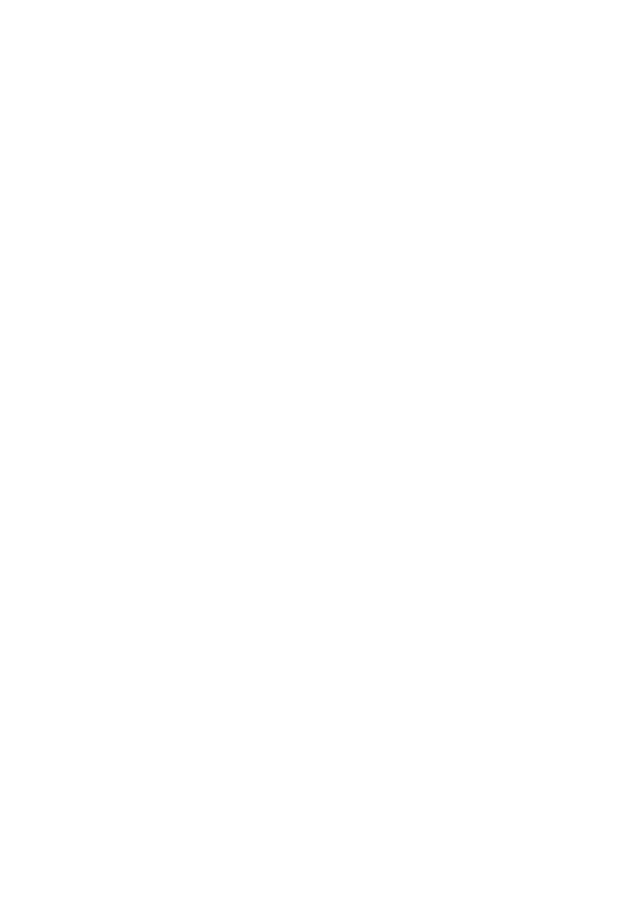
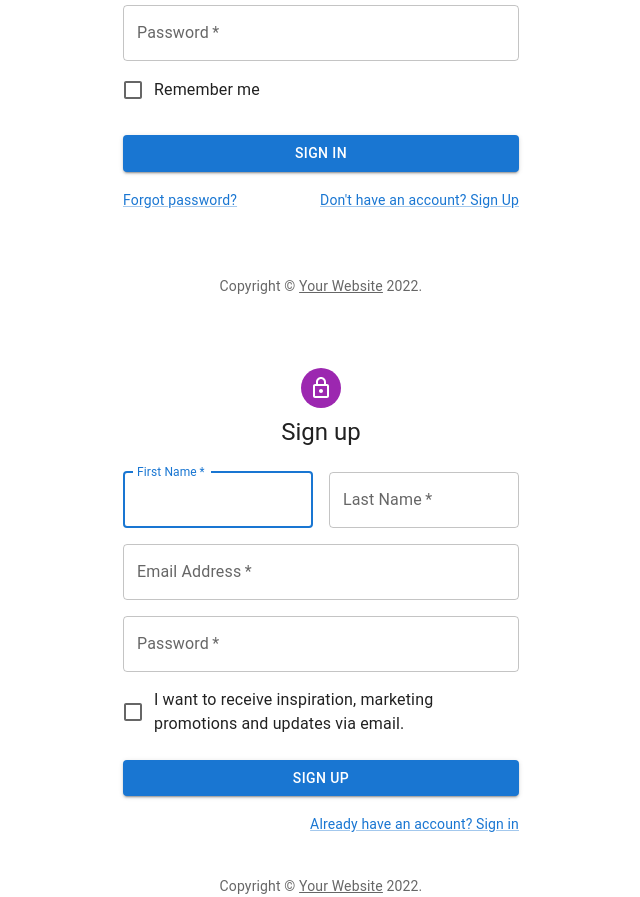
Before and after one commit to miskhill/annualmedia, a React (Create React App) app: page / in a window 1280 px wide. Shown: the part 320-1217 px from the top of the page, without its empty margins (319-959 px from the left). Before the commit the page ends 800 px from the top, so only its background shows below. Built offline with nearby package versions, Linux system fonts and the light colour scheme.

Commit message:
signin signup and form started

```diff
--- a/package.json
+++ b/package.json
@@ -3,6 +3,11 @@
   "version": "0.1.0",
   "private": true,
   "dependencies": {
+    "@emotion/react": "^11.10.5",
+    "@emotion/styled": "^11.10.5",
+    "@mui/icons-material": "^5.11.0",
+    "@mui/material": "^5.11.2",
+    "@mui/styled-engine-sc": "^5.11.0",
     "@testing-library/jest-dom": "^5.16.5",
     "@testing-library/react": "^13.4.0",
     "@testing-library/user-event": "^13.5.0",
@@ -16,6 +21,7 @@
     "react-dom": "^18.2.0",
     "react-router-dom": "^6.6.1",
     "react-scripts": "5.0.1",
+    "styled-components": "^5.3.6",
     "web-vitals": "^2.1.4"
   },
   "scripts": {
--- a/src/components/home.js
+++ b/src/components/home.js
@@ -1,9 +1,13 @@
 import react from 'react';
+import SignIn from './signIn';
+import SignUp from './signUp';
 
 const Home = () => {
   return (
     <div>
       <h1>Home Page</h1>
+      <SignIn />
+      <SignUp />
     </div>
   );
 }
--- /dev/null
+++ b/src/components/importCard.js
@@ -0,0 +1,62 @@
+import React from 'react';
+import FormLabel from "@mui/material/FormLabel";
+import FormControl from "@mui/material/FormControl"
+
+
+
+// create a reusable card to allow a user to import movie details
+const ImportCard = () => {
+
+return (
+
+  <form >
+    <h1>Import Media</h1>
+    <FormControl>
+      <FormLabel>Title</FormLabel>
+      <input type="text" />
+    </FormControl>
+    <FormControl>
+      <FormLabel>Year</FormLabel>
+      <input type="text" />
+    </FormControl>
+    <FormControl>
+      <FormLabel>Genre</FormLabel>
+      <input type="text" />
+    </FormControl>
+
+    <FormControl>
+      <FormLabel>Director</FormLabel>
+      <input type="text" />
+    </FormControl>
+
+    <FormControl>
+      <FormLabel>Cast</FormLabel>
+      <input type="text" />
+    </FormControl>
+
+
+    <FormControl>
+      <FormLabel>Plot</FormLabel>
+      <input type="text" />
+    </FormControl>
+
+    <FormControl>
+      <FormLabel>Poster</FormLabel>
+      <input type="text" />
+    </FormControl>
+
+    <FormControl>
+      <FormLabel>IMDB Rating</FormLabel>
+      <input type="text" />
+    </FormControl>
+
+    <FormControl>
+      <FormLabel>Website</FormLabel>
+      <input type="text" />
+    </FormControl>
+
+  </form>
+
+)}
+
+export default ImportCard;
--- a/src/components/movies.js
+++ b/src/components/movies.js
@@ -1,9 +1,12 @@
 import React from 'react';
+import ImportCard from './importCard';
 
 const Movies = () => {
   return (
     <div>
       <h1>Movies Page</h1>
+      <ImportCard />
+
     </div>
   );
 }
--- /dev/null
+++ b/src/components/signIn.js
@@ -0,0 +1,110 @@
+import * as React from 'react';
+import Avatar from '@mui/material/Avatar';
+import Button from '@mui/material/Button';
+import CssBaseline from '@mui/material/CssBaseline';
+import TextField from '@mui/material/TextField';
+import FormControlLabel from '@mui/material/FormControlLabel';
+import Checkbox from '@mui/material/Checkbox';
+import Link from '@mui/material/Link';
+import Grid from '@mui/material/Grid';
+import Box from '@mui/material/Box';
+import LockOutlinedIcon from '@mui/icons-material/LockOutlined';
+import Typography from '@mui/material/Typography';
+import Container from '@mui/material/Container';
+import { createTheme, ThemeProvider } from '@mui/material/styles';
+
+function Copyright(props) {
+  return (
+    <Typography variant="body2" color="text.secondary" align="center" {...props}>
+      {'Copyright © '}
+      <Link color="inherit" href="https://mui.com/">
+        Your Website
+      </Link>{' '}
+      {new Date().getFullYear()}
+      {'.'}
+    </Typography>
+  );
+}
+
+const theme = createTheme();
+
+export default function SignIn() {
+  const handleSubmit = (event) => {
+    event.preventDefault();
+    const data = new FormData(event.currentTarget);
+    console.log({
+      email: data.get('email'),
+      password: data.get('password'),
+    });
+  };
+
+  return (
+    <ThemeProvider theme={theme}>
+      <Container component="main" maxWidth="xs">
+        <CssBaseline />
+        <Box
+          sx={{
+            marginTop: 8,
+            display: 'flex',
+            flexDirection: 'column',
+            alignItems: 'center',
+          }}
+        >
+          <Avatar sx={{ m: 1, bgcolor: 'secondary.main' }}>
+            <LockOutlinedIcon />
+          </Avatar>
+          <Typography component="h1" variant="h5">
+            Sign in
+          </Typography>
+          <Box component="form" onSubmit={handleSubmit} noValidate sx={{ mt: 1 }}>
+            <TextField
+              margin="normal"
+              required
+              fullWidth
+              id="email"
+              label="Email Address"
+              name="email"
+              autoComplete="email"
+              autoFocus
+            />
+            <TextField
+              margin="normal"
+              required
+              fullWidth
+              name="password"
+              label="Password"
+              type="password"
+              id="password"
+              autoComplete="current-password"
+            />
+            <FormControlLabel
+              control={<Checkbox value="remember" color="primary" />}
+              label="Remember me"
+            />
+            <Button
+              type="submit"
+              fullWidth
+              variant="contained"
+              sx={{ mt: 3, mb: 2 }}
+            >
+              Sign In
+            </Button>
+            <Grid container>
+              <Grid item xs>
+                <Link href="#" variant="body2">
+                  Forgot password?
+                </Link>
+              </Grid>
+              <Grid item>
+                <Link href="#" variant="body2">
+                  {"Don't have an account? Sign Up"}
+                </Link>
+              </Grid>
+            </Grid>
+          </Box>
+        </Box>
+        <Copyright sx={{ mt: 8, mb: 4 }} />
+      </Container>
+    </ThemeProvider>
+  );
+}
--- /dev/null
+++ b/src/components/signUp.js
@@ -0,0 +1,131 @@
+import * as React from 'react';
+import Avatar from '@mui/material/Avatar';
+import Button from '@mui/material/Button';
+import CssBaseline from '@mui/material/CssBaseline';
+import TextField from '@mui/material/TextField';
+import FormControlLabel from '@mui/material/FormControlLabel';
+import Checkbox from '@mui/material/Checkbox';
+import Link from '@mui/material/Link';
+import Grid from '@mui/material/Grid';
+import Box from '@mui/material/Box';
+import LockOutlinedIcon from '@mui/icons-material/LockOutlined';
+import Typography from '@mui/material/Typography';
+import Container from '@mui/material/Container';
+import { createTheme, ThemeProvider } from '@mui/material/styles';
+
+function Copyright(props) {
+  return (
+    <Typography variant="body2" color="text.secondary" align="center" {...props}>
+      {'Copyright © '}
+      <Link color="inherit" href="https://mui.com/">
+        Your Website
+      </Link>{' '}
+      {new Date().getFullYear()}
+      {'.'}
+    </Typography>
+  );
+}
+
+const theme = createTheme();
+
+export default function SignUp() {
+  const handleSubmit = (event) => {
+    event.preventDefault();
+    const data = new FormData(event.currentTarget);
+    console.log({
+      email: data.get('email'),
+      password: data.get('password'),
+    });
+  };
+
+  return (
+    <ThemeProvider theme={theme}>
+      <Container component="main" maxWidth="xs">
+        <CssBaseline />
+        <Box
+          sx={{
+            marginTop: 8,
+            display: 'flex',
+            flexDirection: 'column',
+            alignItems: 'center',
+          }}
+        >
+          <Avatar sx={{ m: 1, bgcolor: 'secondary.main' }}>
+            <LockOutlinedIcon />
+          </Avatar>
+          <Typography component="h1" variant="h5">
+            Sign up
+          </Typography>
+          <Box component="form" noValidate onSubmit={handleSubmit} sx={{ mt: 3 }}>
+            <Grid container spacing={2}>
+              <Grid item xs={12} sm={6}>
+                <TextField
+                  autoComplete="given-name"
+                  name="firstName"
+                  required
+                  fullWidth
+                  id="firstName"
+                  label="First Name"
+                  autoFocus
+                />
+              </Grid>
+              <Grid item xs={12} sm={6}>
+                <TextField
+                  required
+                  fullWidth
+                  id="lastName"
+                  label="Last Name"
+                  name="lastName"
+                  autoComplete="family-name"
+                />
+              </Grid>
+              <Grid item xs={12}>
+                <TextField
+                  required
+                  fullWidth
+                  id="email"
+                  label="Email Address"
+                  name="email"
+                  autoComplete="email"
+                />
+              </Grid>
+              <Grid item xs={12}>
+                <TextField
+                  required
+                  fullWidth
+                  name="password"
+                  label="Password"
+                  type="password"
+                  id="password"
+                  autoComplete="new-password"
+                />
+              </Grid>
+              <Grid item xs={12}>
+                <FormControlLabel
+                  control={<Checkbox value="allowExtraEmails" color="primary" />}
+                  label="I want to receive inspiration, marketing promotions and updates via email."
+                />
+              </Grid>
+            </Grid>
+            <Button
+              type="submit"
+              fullWidth
+              variant="contained"
+              sx={{ mt: 3, mb: 2 }}
+            >
+              Sign Up
+            </Button>
+            <Grid container justifyContent="flex-end">
+              <Grid item>
+                <Link href="#" variant="body2">
+                  Already have an account? Sign in
+                </Link>
+              </Grid>
+            </Grid>
+          </Box>
+        </Box>
+        <Copyright sx={{ mt: 5 }} />
+      </Container>
+    </ThemeProvider>
+  );
+}
```
Also changed, not shown: 1 other file (tests, documents, lock files or other folders).
